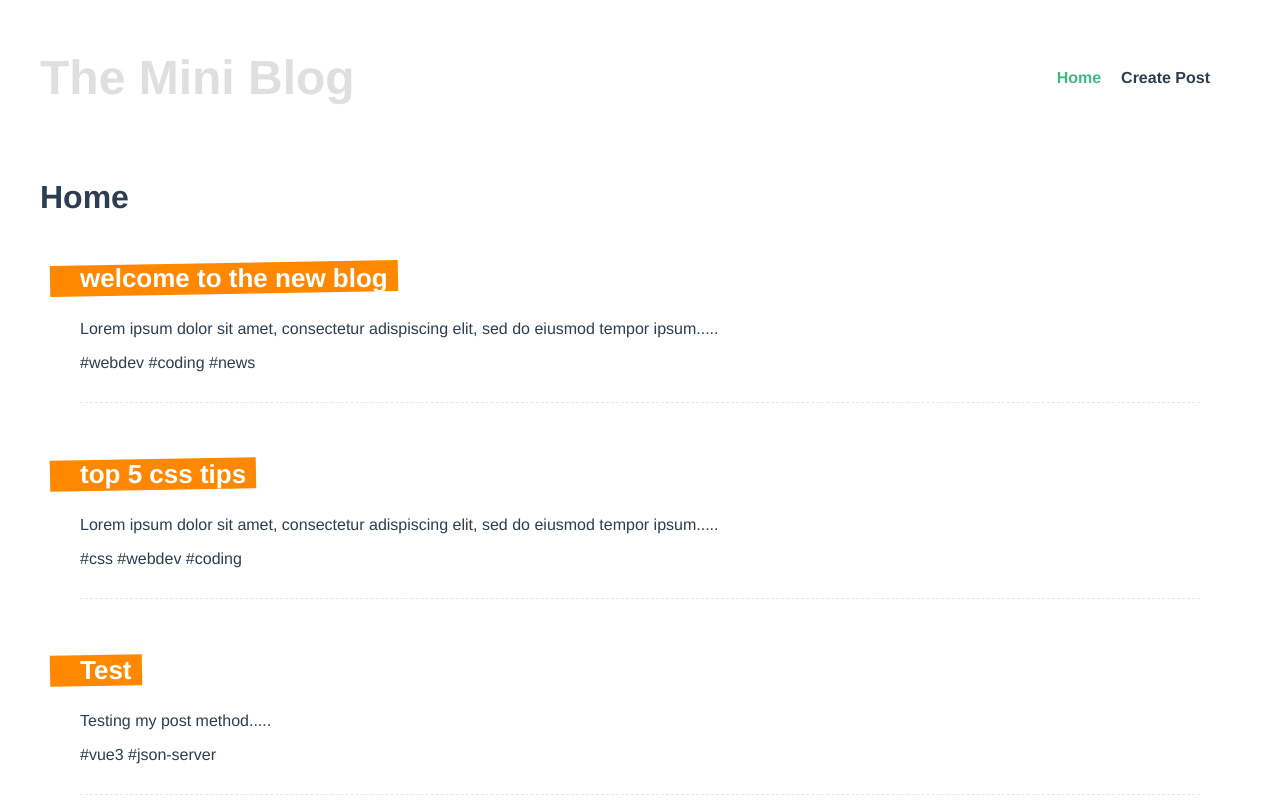
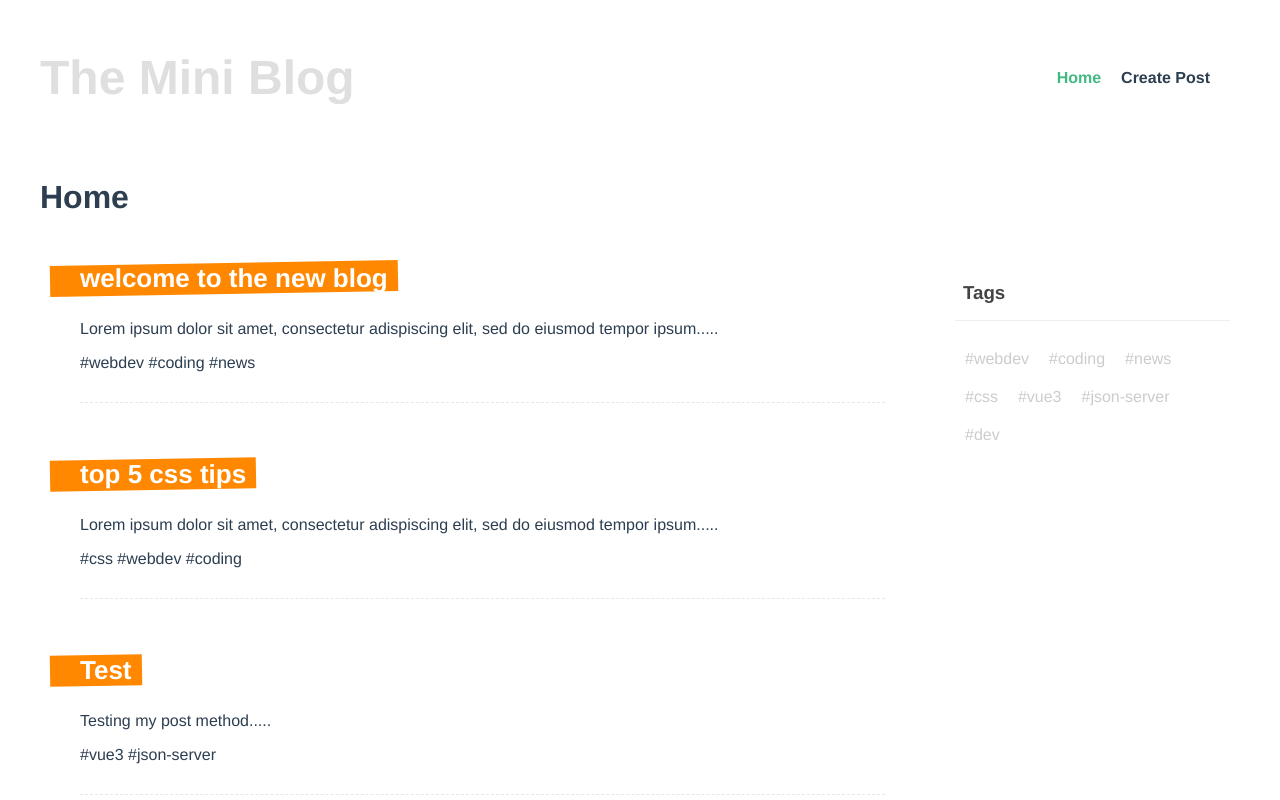
Before and after one commit to a-ahrens/mini_blog_firebase_version, a Vue app: page / in a window 1280 px wide. Shown: the top 800 px of the page. Built offline with nearby package versions, Linux system fonts and the light colour scheme; data requests are answered from the project's data file.

Commit message:
Added a new TagCloud component. Practiced creating composable functions and using props in the setup() function.

```diff
--- /dev/null
+++ b/src/components/TagCloud.vue
@@ -0,0 +1,44 @@
+<template>
+  <div class="tag-cloud">
+    <h3>Tags</h3>
+    <div v-for="tag in tags" :key="tag">
+        <router-link :to="{ name: 'Tag', params: { tag }}">#{{ tag }}</router-link>
+    </div>
+  </div>
+</template>
+
+<script>
+import useTags from '../composables/useTags.js'
+
+export default {
+    props: ['posts'],
+    setup(props) {
+        const { tags } = useTags(props.posts)
+
+        return { tags }
+    }
+}
+</script>
+
+<style>
+.tag-cloud {
+    padding: 10px;
+  }
+  .tag-cloud h3 {
+    border-bottom: 1px solid #eee;
+    padding: 16px 8px;
+    color: #444;
+  }
+  .tag-cloud div {
+    display: inline-block;
+    padding: 10px;
+  }
+  .tag-cloud a {
+    color: #ccc;
+    text-decoration: none;
+  }
+  .tag-cloud a.router-link-active {
+    color: #ff8800;
+    font-weight: bold;
+  }
+</style>
--- /dev/null
+++ b/src/composables/useTags.js
@@ -0,0 +1,21 @@
+// take in an array of posts
+// create a new tag set (so no duplicates) --sets in JS don't allow duplicates
+// add the tags of each post to the tag set
+// return a single array of tags based on the set
+
+import { ref } from 'vue'
+
+const useTags = (posts) => {
+    const tags = ref([])
+    const tagSet = new Set()
+
+    posts.forEach(item => {
+        item.tags.forEach(tag => tagSet.add(tag))
+    })
+
+    tags.value = [...tagSet]    //... takes all the elements from the set
+
+    return { tags }
+}
+
+export default useTags
--- a/src/views/Home.vue
+++ b/src/views/Home.vue
@@ -2,8 +2,9 @@
   <div class="home">
     <h1>Home</h1>
     <div v-if="error">{{ error }}</div>
-    <div v-if="posts.length">
+    <div v-if="posts.length" class="layout">
       <PostList :posts="posts" />
+      <TagCloud :posts="posts" />
     </div>
     <div v-else>
       <Spinner />
@@ -13,6 +14,7 @@
 
 <script>
 import PostList from '../components/PostList.vue'
+import TagCloud from '../components/TagCloud.vue'
 import getPosts from '../composables/getPosts.js'
 import Spinner from '../components/Spinner.vue'
 
@@ -20,7 +22,7 @@
 
 export default {
   name: 'Home',
-  components: { PostList, Spinner },
+  components: { PostList, Spinner, TagCloud },
   setup() {
     const { posts, error, load } = getPosts()
 
@@ -58,4 +60,9 @@
   margin: 0 auto;
   padding: 10px;
 }
+.layout {
+  display: grid;
+  grid-template-columns: 3fr 1fr;
+  gap: 20px;
+}
 </style>
--- a/src/views/Tag.vue
+++ b/src/views/Tag.vue
@@ -2,8 +2,9 @@
   <div class="tag">
     Tag Page
     <div v-if="error">{{ error }}</div>
-    <div v-if="taggedPosts.length">
+    <div v-if="taggedPosts.length" class="layout">
         <PostList :posts="taggedPosts"/>
+        <TagCloud :posts="posts" />
     </div>
     <div v-else>
         <Spinner />
@@ -14,12 +15,13 @@
 <script>
 import PostList from '../components/PostList.vue'
 import Spinner from '../components/Spinner.vue'
+import TagCloud from '../components/TagCloud.vue'
 import getPosts from '../composables/getPosts.js'
 import { useRoute } from 'vue-router'
 import { computed, ref } from 'vue'
 
 export default {
-    components: { PostList, Spinner },
+    components: { PostList, Spinner, TagCloud },
     setup() {
         const { posts, error, load } = getPosts()
 
@@ -40,5 +42,10 @@
 </script>
 
 <style>
+.tag {
+    max-width: 1200px;
+    margin: 0 auto;
+    padding: 10px;
+}
 
 </style>
```
